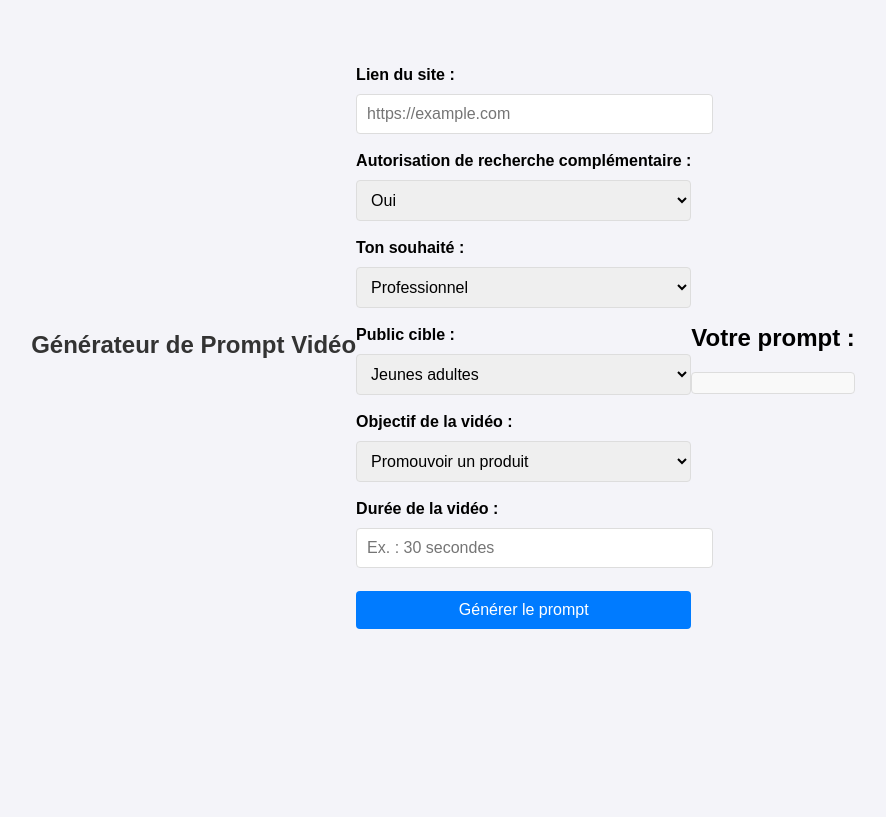
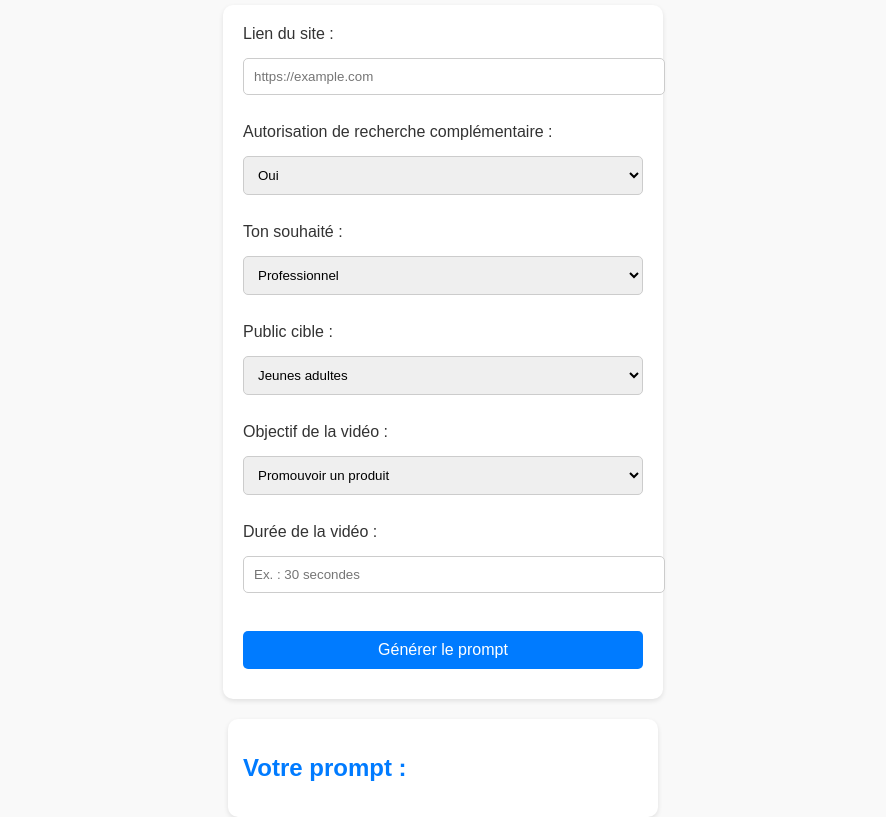
Before and after one commit to fabien9492/prompt-generator, a plain HTML site: page index.html in a window 1280 px wide. Shown: the part 73-890 px from the top of the page, without its empty margins (197-1083 px from the left). Before the commit the page ends 840 px from the top, so only its background shows below. Drawn offline with Linux system fonts and the light colour scheme.

Commit message:
Update style.css

```diff
--- a/style.css
+++ b/style.css
@@ -1,65 +1,71 @@
 body {
   font-family: Arial, sans-serif;
-  background-color: #f4f4f9;
-  margin: 0;
-  padding: 20px;
+  background: #f9f9f9;
+  color: #333;
   display: flex;
   justify-content: center;
   align-items: center;
-  height: 100vh;
-}
-
-.container {
-  max-width: 600px;
-  background: #fff;
-  padding: 20px;
-  border-radius: 8px;
-  box-shadow: 0 4px 6px rgba(0, 0, 0, 0.1);
+  flex-direction: column;
+  min-height: 100vh;
+  margin: 0;
 }
 
 h1 {
-  font-size: 24px;
+  color: #007BFF;
+  font-size: 2rem;
   margin-bottom: 20px;
-  color: #333;
 }
 
-.form-group {
-  margin-bottom: 15px;
+form {
+  background: #fff;
+  padding: 20px;
+  border-radius: 10px;
+  box-shadow: 0 2px 5px rgba(0, 0, 0, 0.1);
+  max-width: 400px;
+  width: 100%;
 }
 
 label {
+  font-size: 1rem;
+  margin-bottom: 5px;
   display: block;
-  font-weight: bold;
-  margin-bottom: 5px;
 }
 
 input, select, button {
   width: 100%;
   padding: 10px;
-  margin-top: 5px;
-  font-size: 16px;
-  border: 1px solid #ddd;
-  border-radius: 4px;
+  margin: 10px 0;
+  border: 1px solid #ccc;
+  border-radius: 5px;
 }
 
 button {
-  background-color: #007BFF;
-  color: white;
+  background: #007BFF;
+  color: #fff;
   border: none;
   cursor: pointer;
+  font-size: 1rem;
 }
 
 button:hover {
-  background-color: #0056b3;
+  background: #0056b3;
 }
 
 #result {
   margin-top: 20px;
+  background: #fff;
+  padding: 15px;
+  border-radius: 10px;
+  box-shadow: 0 2px 5px rgba(0, 0, 0, 0.1);
+  max-width: 400px;
+  width: 100%;
+}
+
+#result h2 {
+  color: #007BFF;
 }
 
 #result p {
-  background: #f9f9f9;
-  padding: 10px;
-  border: 1px solid #ddd;
-  border-radius: 4px;
+  white-space: pre-wrap;
+  line-height: 1.5;
 }
```
